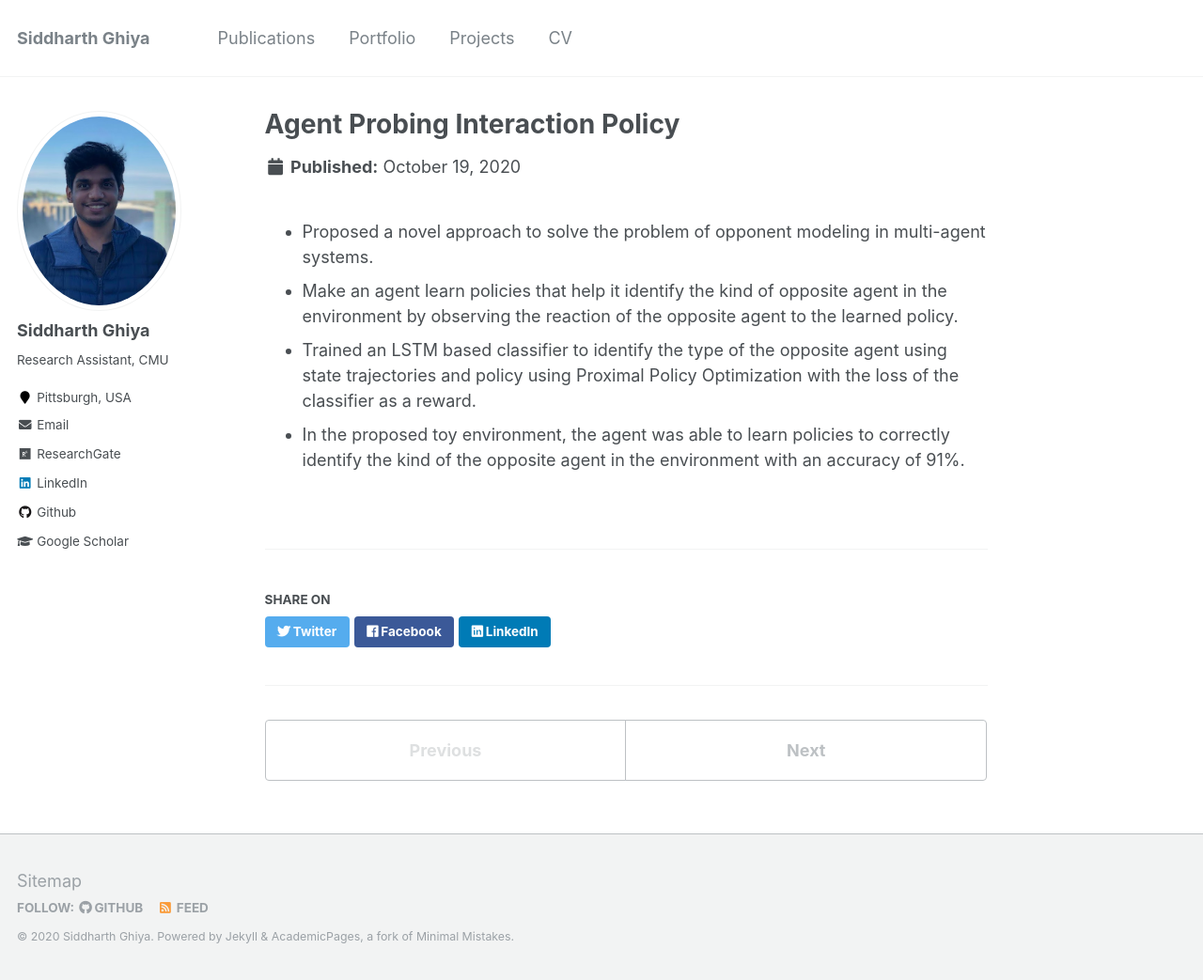
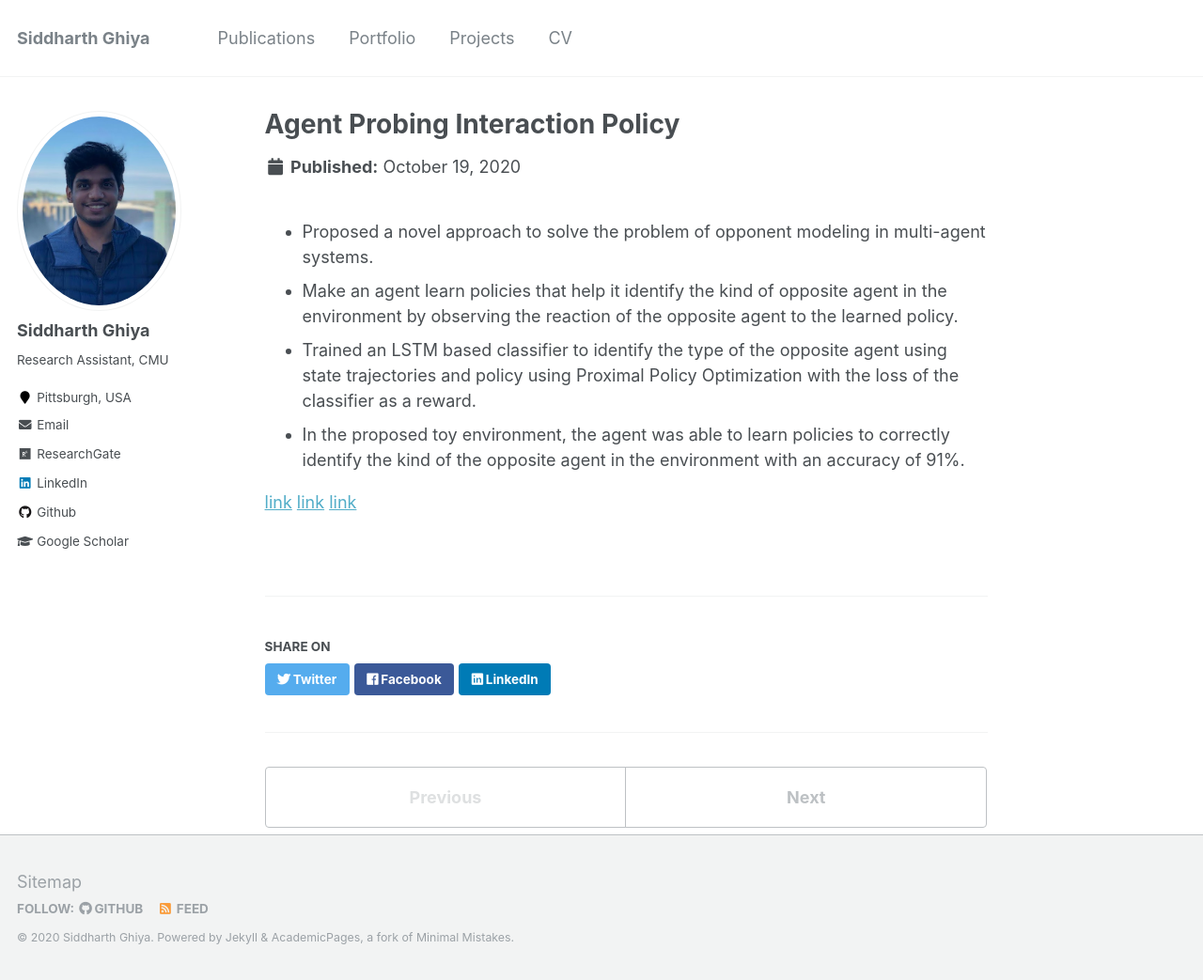
Before and after one commit to siddharthghiya/siddharthghiya.github.io, a Jekyll site: the page built from _portfolio/api.md, in a window 1280 px wide and 1043 px high. Shown: the whole window at 94% size. Built offline with Jekyll 4.4.1, drawn with Linux system fonts in a browser that asks for light colours.

```diff
--- a/_portfolio/api.md
+++ b/_portfolio/api.md
@@ -8,3 +8,7 @@
 * Make an agent learn policies that help it identify the kind of opposite agent in the environment by observing the reaction of the opposite agent to the learned policy.
 * Trained an LSTM based classifier to identify the type of the opposite agent using state trajectories and policy using Proximal Policy Optimization with the loss of the classifier as a reward.
 * In the proposed toy environment, the agent was able to learn policies to correctly identify the kind of the opposite agent in the environment with an accuracy of 91%.
+
+[link](https://drive.google.com/file/d/1Qe2UHwZfNhChEc9JBpAchXBfpSkOUZZn/view?usp=sharing "Technical Report")
+[link](https://drive.google.com/file/d/1UVbgkMb27mf0fzUyNAEfaOzIQEnaigr9/view?usp=sharing "Presentation")
+[link](https://www.youtube.com/watch?time_continue=1&v=6Y5fpdrQifA&feature=emb_logo "Video")
```
